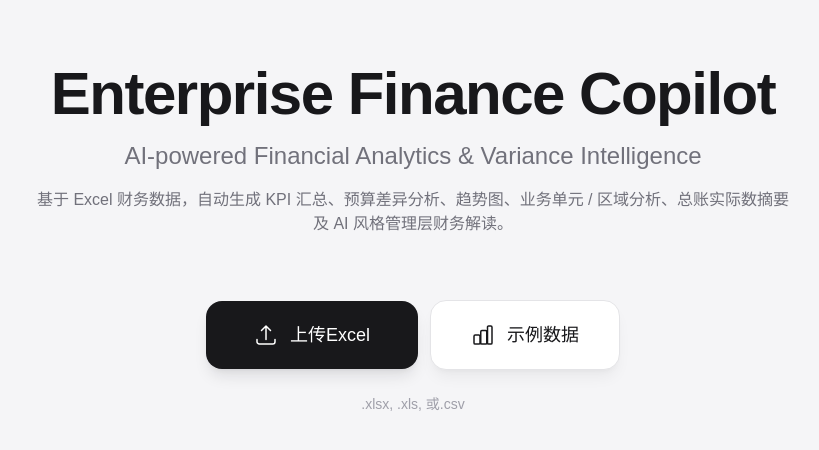
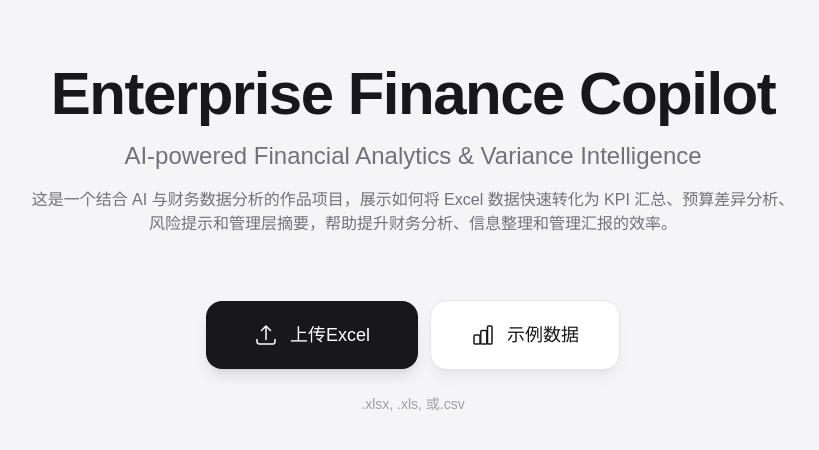
Before and after one commit to gingerjiang17/enterprise-finance-copilot, a Next.js app: page / in a window 1280 px wide. Shown: the top 450 px of the page, without its empty margins (227-1046 px from the left). Built offline with nearby package versions, Linux system fonts and the light colour scheme.

Commit message:
Polish portfolio copy and AI summary layout

```diff
--- a/app/page.tsx
+++ b/app/page.tsx
@@ -122,7 +122,7 @@ export default function Home() {
         </p>
 
         <p className="mt-4 max-w-3xl text-sm leading-6 text-zinc-500 sm:text-base">
-        基于 Excel 财务数据，自动生成 KPI 汇总、预算差异分析、趋势图、业务单元 / 区域分析、总账实际数摘要及 AI 风格管理层财务解读。
+        这是一个结合 AI 与财务数据分析的作品项目，展示如何将 Excel 数据快速转化为 KPI 汇总、预算差异分析、风险提示和管理层摘要，帮助提升财务分析、信息整理和管理汇报的效率。
         </p>
 
         <div className="mt-16 flex flex-col items-center gap-3 sm:flex-row">
--- a/components/AiFinanceNarrative.tsx
+++ b/components/AiFinanceNarrative.tsx
@@ -92,9 +92,8 @@ export default function AiFinanceNarrative({ rows, sheetType }: Props) {
             Management Commentary
           </h2>
 
-          <p className="mt-2 max-w-2xl text-sm leading-6 text-zinc-500">
-            Rule-based CFO-style commentary generated from uploaded finance
-            data, including key findings, risk flags, and recommended actions.
+          <p className="mt-2 max-w-5xl text-sm leading-6 text-zinc-500">
+            Rule-based CFO-style commentary generated from uploaded finance data, including key findings, risk flags, and recommended actions.
           </p>
         </div>
 
```
